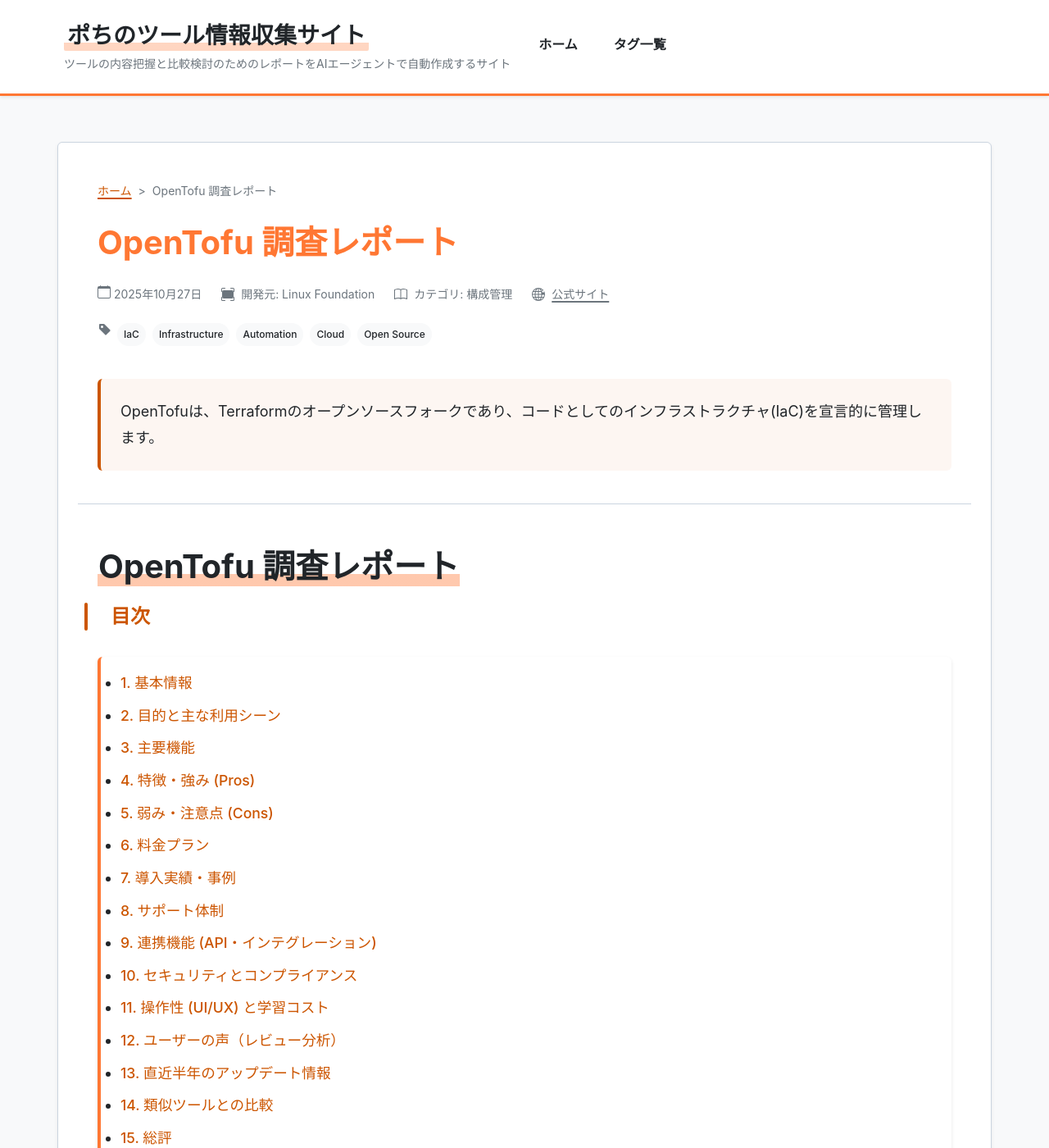
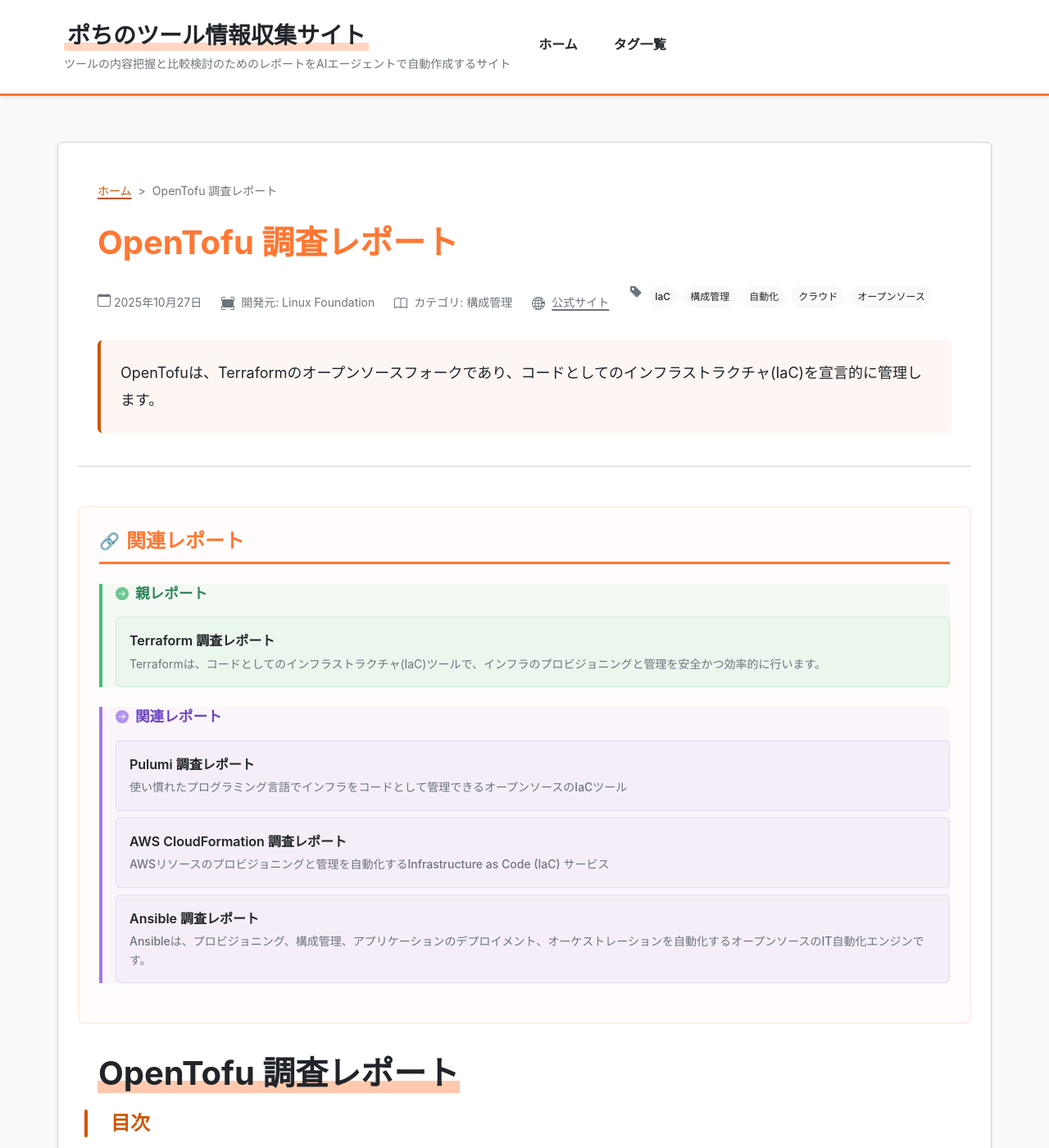
Before and after one commit to aegisfleet/tool-survey-report, a Jekyll site: the page built from _reports/opentofu.md, in a window 1280 px wide and 1400 px high. Shown: the whole window at 82% size. Built offline with Jekyll 4.4.1, drawn with Linux system fonts in a browser that asks for light colours; some of the changed text lies outside the part shown.

Commit message:
feat: Organize IaC tool relationships and tags (#137)
Standardized categories, tags, and relationships for IaC tools, focusing on OpenTofu.

- Established a bidirectional parent/child relationship between Terraform and OpenTofu.
- Added OpenTofu as a related tool to Pulumi, AWS CloudFormation, and Ansible.
- Standardized tags to Japanese across all affected reports.
- Updated the progress log in `task-organizing-category-tags.md`.

Co-authored-by: google-labs-jules[bot] <161369871+google-labs-jules[bot]@users.noreply.github.com>

```diff
--- a/_reports/opentofu.md
+++ b/_reports/opentofu.md
@@ -8,11 +8,17 @@ date: "2025-10-27"
 last_updated: "2025-10-27"
 tags:
   - "IaC"
-  - "Infrastructure"
-  - "Automation"
-  - "Cloud"
-  - "Open Source"
+  - "構成管理"
+  - "自動化"
+  - "クラウド"
+  - "オープンソース"
 description: "OpenTofuは、Terraformのオープンソースフォークであり、コードとしてのインフラストラクチャ(IaC)を宣言的に管理します。"
+relationships:
+  parent: "Terraform"
+  related_tools:
+    - "Pulumi"
+    - "AWS CloudFormation"
+    - "Ansible"
 ---
 
 # **OpenTofu 調査レポート**
--- a/_reports/terraform.md
+++ b/_reports/terraform.md
@@ -8,11 +8,13 @@ date: "2025-10-27"
 last_updated: "2025-10-27"
 tags:
   - "IaC"
-  - "Infrastructure"
-  - "Automation"
-  - "Cloud"
+  - "構成管理"
+  - "自動化"
+  - "クラウド"
 description: "Terraformは、コードとしてのインフラストラクチャ(IaC)ツールで、インフラのプロビジョニングと管理を安全かつ効率的に行います。"
 relationships:
+  children:
+    - "OpenTofu"
   related_tools:
     - "Pulumi"
     - "AWS CloudFormation"
```
Also changed, not shown: _reports/ansible.md (+1 -0 lines), _reports/aws-cloudformation.md (+1 -0 lines), _reports/pulumi.md (+1 -1 lines), task-organizing-category-tags.md (+12 -0 lines).
